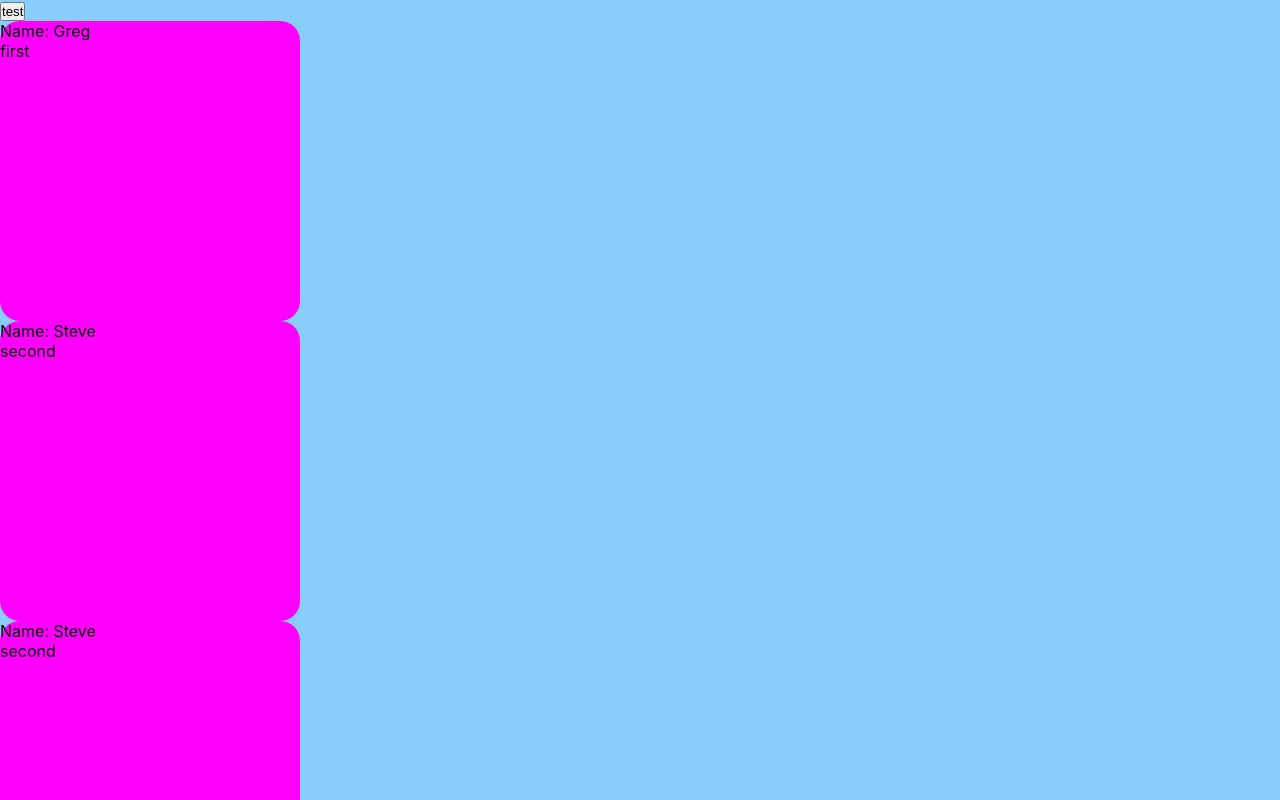
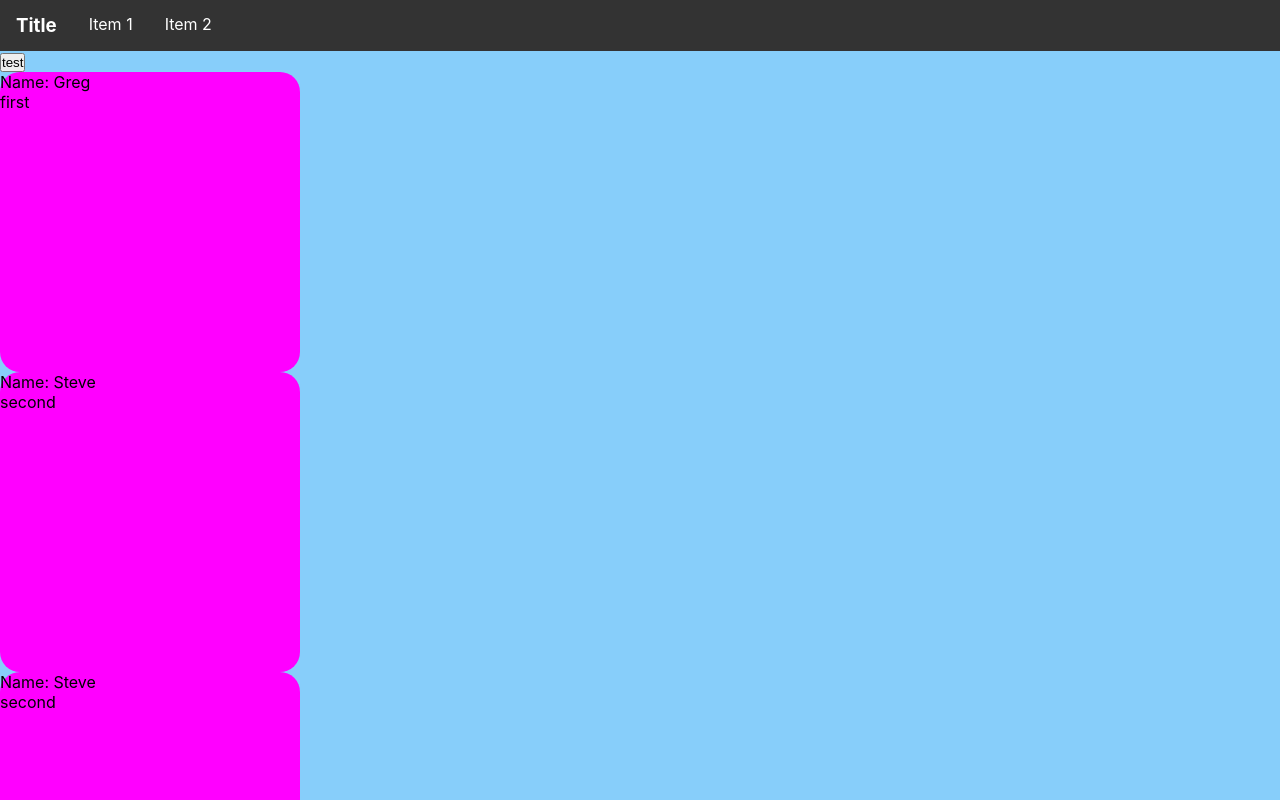
Before and after one commit to Bram-Sc/studenten-woning, a React (Create React App) app: page / in a window 1280 px wide. Shown: the top 800 px of the page. Built offline with nearby package versions, Linux system fonts and the light colour scheme.

Commit message:
Added navbar

```diff
--- a/src/App.css
+++ b/src/App.css
@@ -8,3 +8,35 @@
   background-color: fuchsia;
   border-radius: 20px;
 }
+
+.navbar ul {
+  list-style-type: none;
+  margin: 0;
+  padding: 0;;
+  overflow: hidden;
+  background-color: #333333;
+}
+
+.navbar li {
+  float: left;
+}
+
+.navbar li h3 {
+  float: left;
+  display: block;
+  text-align: center;
+  padding: 14px 16px;
+  color: white;
+}
+
+.navbar li a {
+  display: block;
+  color: white;
+  text-align: center;
+  padding: 14px 16px;
+  text-decoration: none;
+}
+
+.navbar li a:hover {
+  background-color: black;
+}
--- a/src/App.js
+++ b/src/App.js
@@ -1,5 +1,6 @@
 import React from 'react';
 import Message from './Message';
+import Layout from './Layout';
 
 function App() {
   const testMsg = () => {
@@ -8,10 +9,15 @@ function App() {
 
   return (
     <div className="app">
+      <Layout />
       <button onClick={testMsg}>test</button>
       <Message name="Greg" message="first"/>
       <Message name="Steve" message="second"/>
       <Message name="Steve" message="second"/>
+      <ul>
+        <li>test</li>
+        <li>test</li>
+      </ul>
     </div>
   );
 }
--- /dev/null
+++ b/src/Layout.js
@@ -0,0 +1,16 @@
+import React from 'react';
+import './App.css';
+
+function Layout() {
+    return (
+        <div className="navbar">
+            <ul>
+                <li><h3>Title</h3></li>
+                <li><a href="item">Item 1</a></li>
+                <li><a href="item">Item 2</a></li>
+            </ul>
+        </div>
+    );
+}
+
+export default Layout;
```
